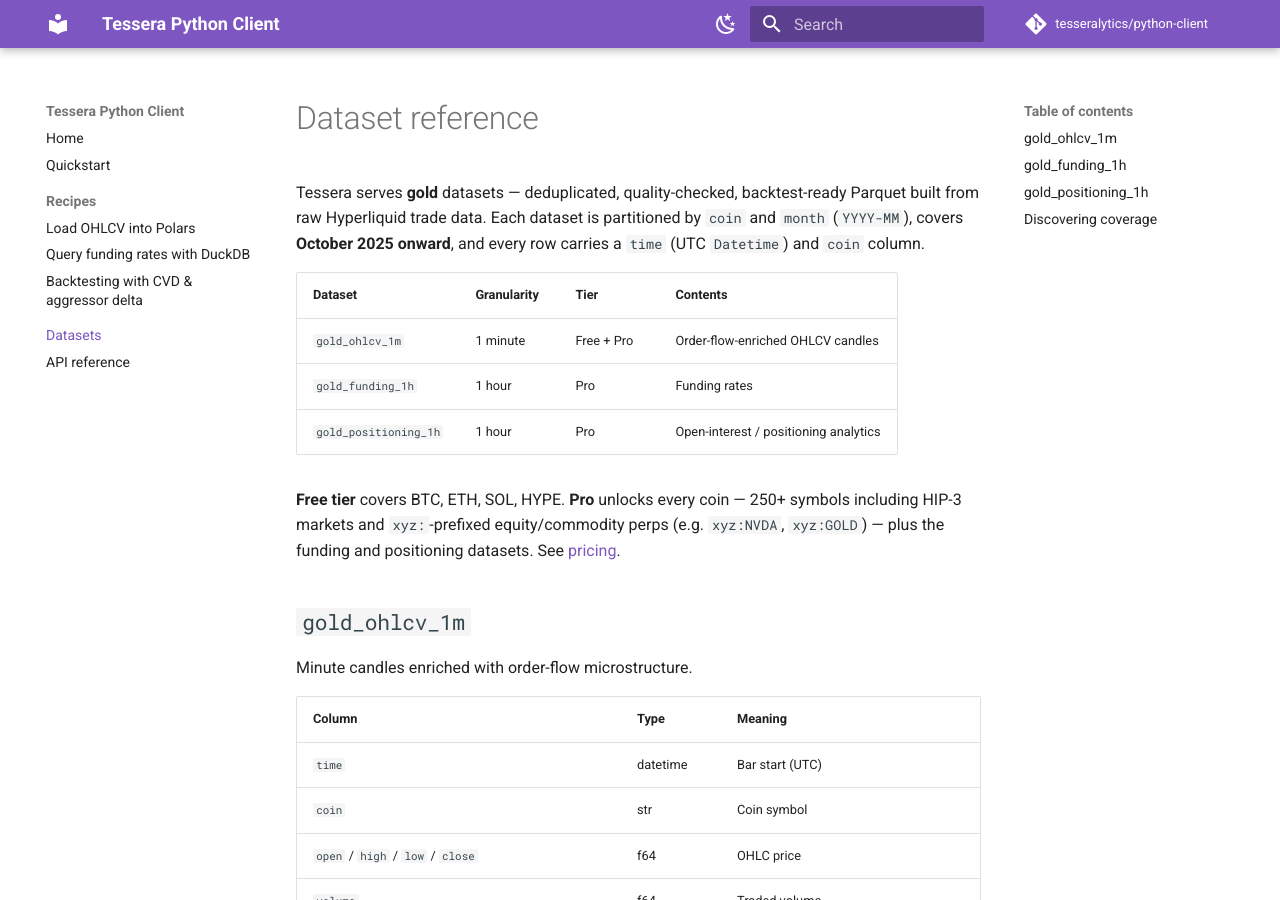
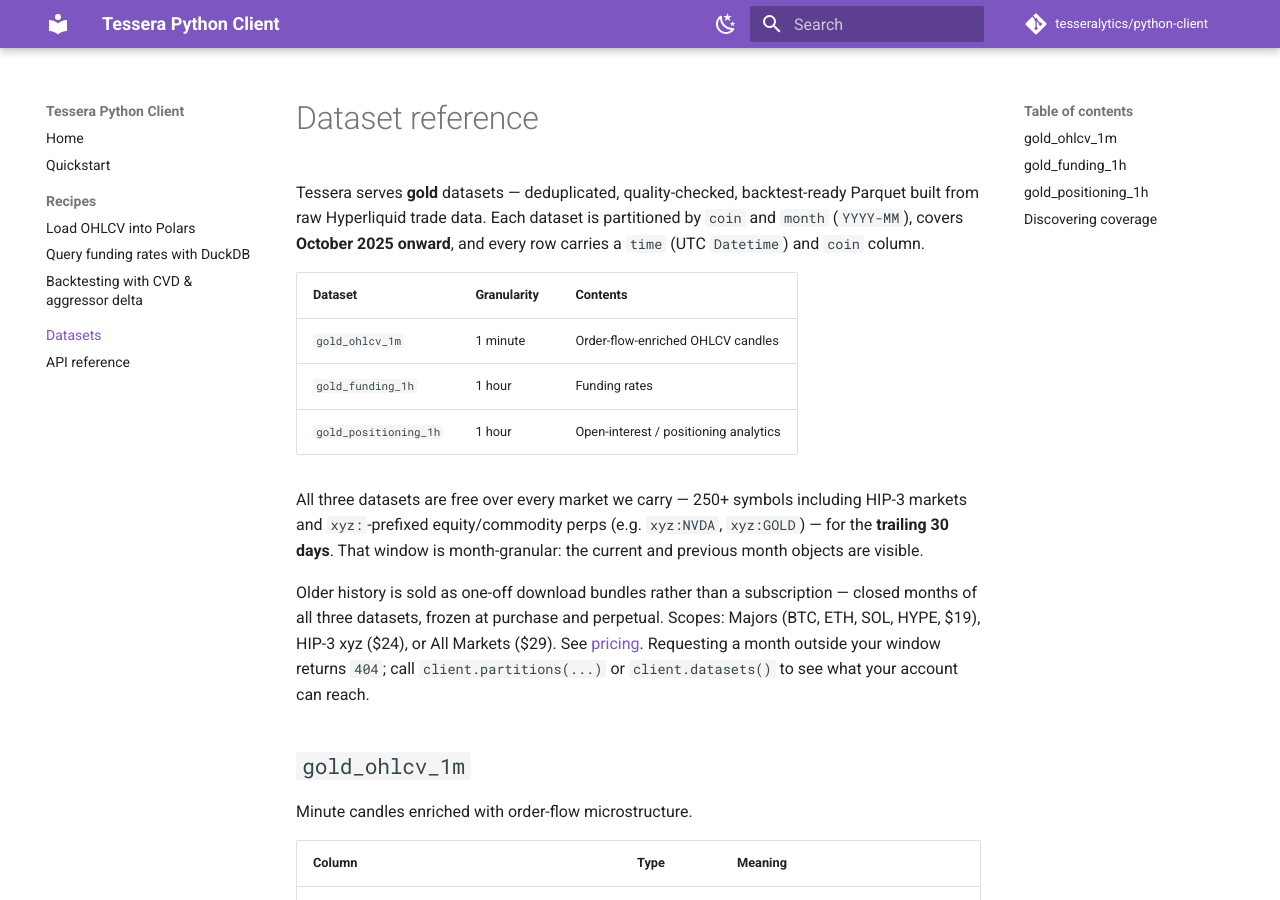
Before and after one commit to tesseralytics/python-client, an MkDocs documentation site: the page built from docs/datasets.md, in a window 1280 px wide and 900 px high. Built offline with MkDocs 1.6.1 and Material for MkDocs 9.7.7, drawn with Linux system fonts in a browser that asks for light colours; comment, search, counter and statistics services are not loaded.

Commit message:
feat(api): Removed tier gating for open access with bundled history (#17)
- Dropped tier, required_tier, message and upgrade_url fields from generated models and openapi spec.
- Reworded ForbiddenError and client datasets docstrings around account-based access.
- Rewrote README, datasets and quickstart guides to describe trailing free window and one-off bundles.

```diff
--- a/docs/datasets.md
+++ b/docs/datasets.md
@@ -4,15 +4,21 @@
 from raw Hyperliquid trade data. Each dataset is partitioned by `coin` and `month` (`YYYY-MM`),
 covers **October 2025 onward**, and every row carries a `time` (UTC `Datetime`) and `coin` column.
 
-| Dataset | Granularity | Tier | Contents |
-| --- | --- | --- | --- |
-| `gold_ohlcv_1m` | 1 minute | Free + Pro | Order-flow-enriched OHLCV candles |
-| `gold_funding_1h` | 1 hour | Pro | Funding rates |
-| `gold_positioning_1h` | 1 hour | Pro | Open-interest / positioning analytics |
+| Dataset | Granularity | Contents |
+| --- | --- | --- |
+| `gold_ohlcv_1m` | 1 minute | Order-flow-enriched OHLCV candles |
+| `gold_funding_1h` | 1 hour | Funding rates |
+| `gold_positioning_1h` | 1 hour | Open-interest / positioning analytics |
 
-**Free tier** covers BTC, ETH, SOL, HYPE. **Pro** unlocks every coin — 250+ symbols including
-HIP-3 markets and `xyz:`-prefixed equity/commodity perps (e.g. `xyz:NVDA`, `xyz:GOLD`) — plus the
-funding and positioning datasets. See [pricing](https://tesseralytics.dev).
+All three datasets are free over every market we carry — 250+ symbols including HIP-3 markets and
+`xyz:`-prefixed equity/commodity perps (e.g. `xyz:NVDA`, `xyz:GOLD`) — for the **trailing 30
+days**. That window is month-granular: the current and previous month objects are visible.
+
+Older history is sold as one-off download bundles rather than a subscription — closed months of
+all three datasets, frozen at purchase and perpetual. Scopes: Majors (BTC, ETH, SOL, HYPE, $19),
+HIP-3 xyz ($24), or All Markets ($29). See
+[pricing](https://tesseralytics.dev/pricing). Requesting a month outside your window returns
+`404`; call `client.partitions(...)` or `client.datasets()` to see what your account can reach.
 
 ## `gold_ohlcv_1m`
 
```
Also changed, not shown: README.md (+29 -11 lines), docs/index.md (+18 -1 lines), docs/quickstart.md (+8 -4 lines), docs/recipes/funding-duckdb.md (+6 -5 lines), docs/recipes/ohlcv-polars.md (+2 -2 lines), docs/recipes/orderflow-metrics.md (+1 -1 lines), openapi.json (+1 -1 lines), 9 other files.
